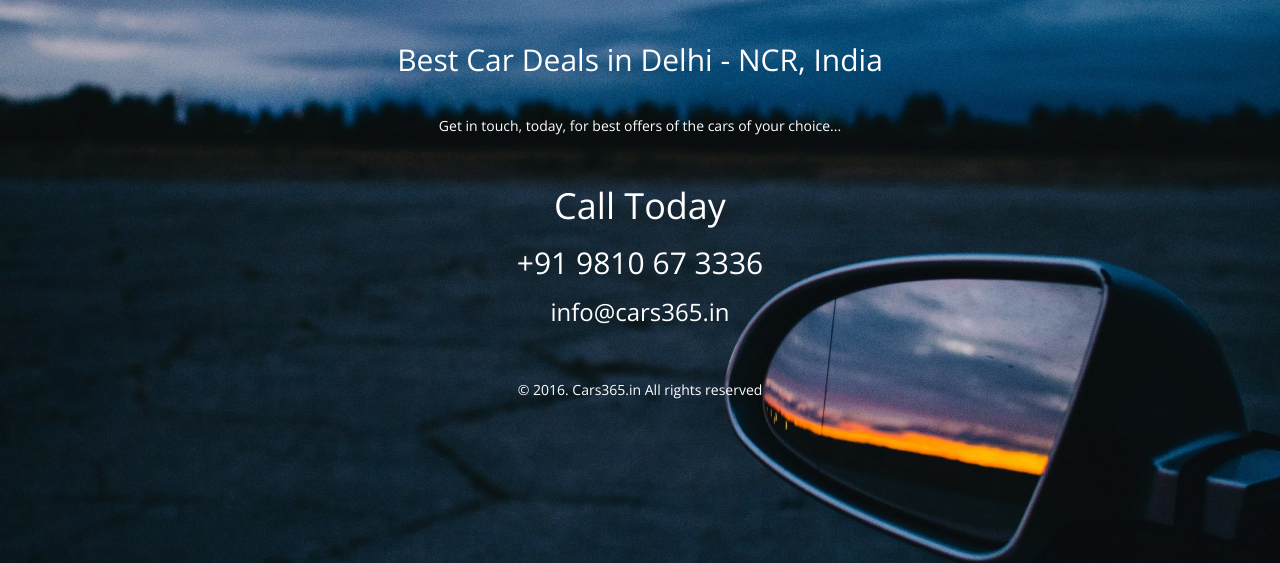
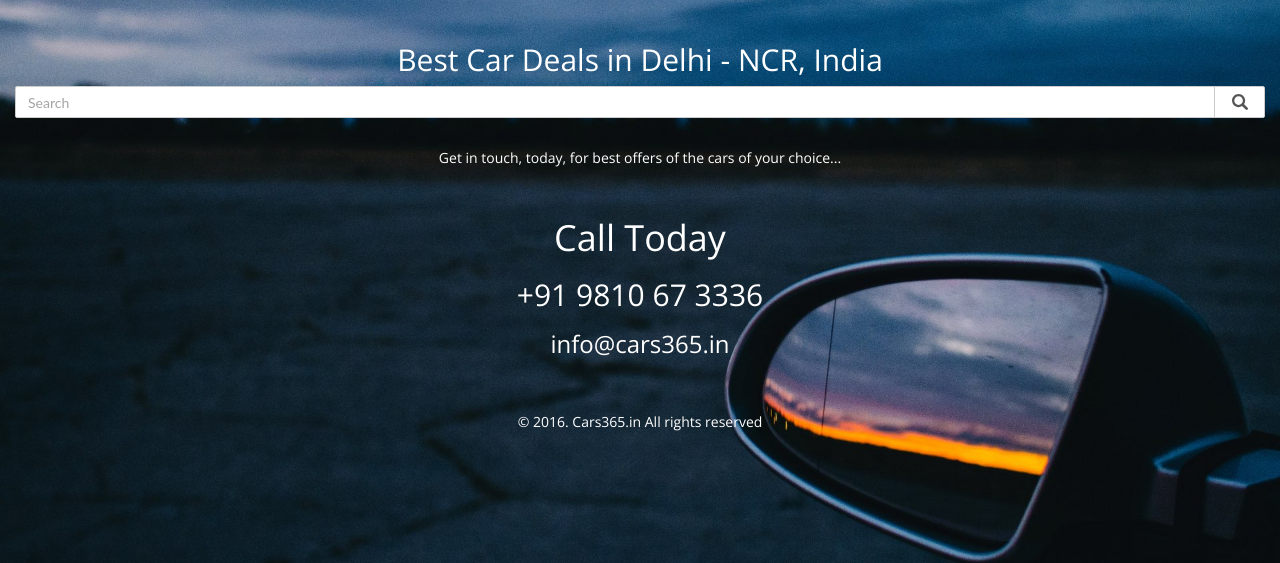
Before and after one commit to Cars365/Cars365.github.io, a plain HTML site: page index.html in a window 1280 px wide. Shown: the part 237-800 px from the top of the page. Drawn offline with nearby package versions, Linux system fonts and the light colour scheme.

Commit message:
Adding search bar with typeahead.

```diff
--- a/index.html
+++ b/index.html
@@ -17,6 +17,10 @@
     <script src="https://oss.maxcdn.com/html5shiv/3.7.3/html5shiv.min.js"></script>
     <script src="https://oss.maxcdn.com/respond/1.4.2/respond.min.js"></script>
     <![endif]-->
+    <script src="https://ajax.googleapis.com/ajax/libs/jquery/3.1.1/jquery.min.js"></script>
+    <link rel = "stylesheet" href = "css/jquery.typeahead.css">
+    <script type = "text/javascript" src = "js/jquery.typeahead.js"></script>
+    <script type = "text/javascript" src = "js/main.js"></script>
 </head>
 <body>
 <div class="container-fluid">
@@ -42,7 +46,20 @@
             <h2>Best Car Deals in Delhi - NCR, India</h2>
         </div>
     </div>
-
+    <form id="Cars" name="Cars">
+        <div class="typeahead__container">
+            <div class="typeahead__field">
+                <span class="typeahead__query">
+                    <input class="js-typeahead-car_v1" name="car_v1[query]" type="search" placeholder="Search" autocomplete="off">
+                </span>
+                <span class="typeahead__button">
+                    <button type="submit">
+                        <i class="typeahead__search-icon"></i>
+                    </button>
+                </span>
+            </div>
+        </div>
+    </form>
     <div class="row">
         <div class="col-xs-12 text-center padding-top-2">
             Get in touch, today, for best offers of the cars of your choice...
@@ -68,7 +85,7 @@
 <link href="https://fonts.googleapis.com/css?family=Open+Sans:300,400,700" rel="stylesheet">
 
 <!-- jQuery (necessary for Bootstrap's JavaScript plugins) -->
-<script src="https://ajax.googleapis.com/ajax/libs/jquery/1.12.4/jquery.min.js"></script>
+<!-- <script src="https://ajax.googleapis.com/ajax/libs/jquery/1.12.4/jquery.min.js"></script> -->
 <!-- Include all compiled plugins (below), or include individual files as needed -->
 <!-- Latest compiled and minified JavaScript -->
 <script src="https://maxcdn.bootstrapcdn.com/bootstrap/3.3.7/js/bootstrap.min.js" integrity="sha384-Tc5IQib027qvyjSMfHjOMaLkfuWVxZxUPnCJA7l2mCWNIpG9mGCD8wGNIcPD7Txa" crossorigin="anonymous"></script>
```
